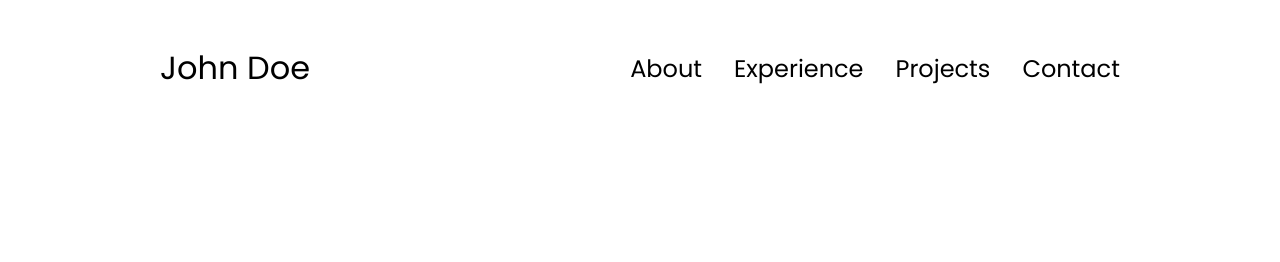
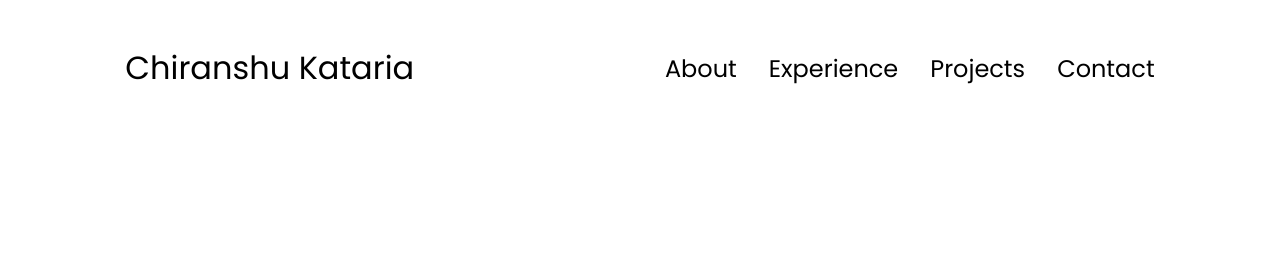
Before and after one commit to chiranshuKataria/Portfolio-Website-Frontend, a plain HTML site: page index.html in a window 1280 px wide. Shown: the top 262 px of the page. Drawn offline with Linux system fonts and the light colour scheme.

Commit message:
Update index.html

```diff
--- a/index.html
+++ b/index.html
@@ -10,7 +10,7 @@
   </head>
   <body>
     <nav id="desktop-nav">
-      <div class="logo">John Doe</div>
+      <div class="logo">Chiranshu Kataria</div>
       <div>
         <ul class="nav-links">
           <li><a href="#about">About</a></li>
```
